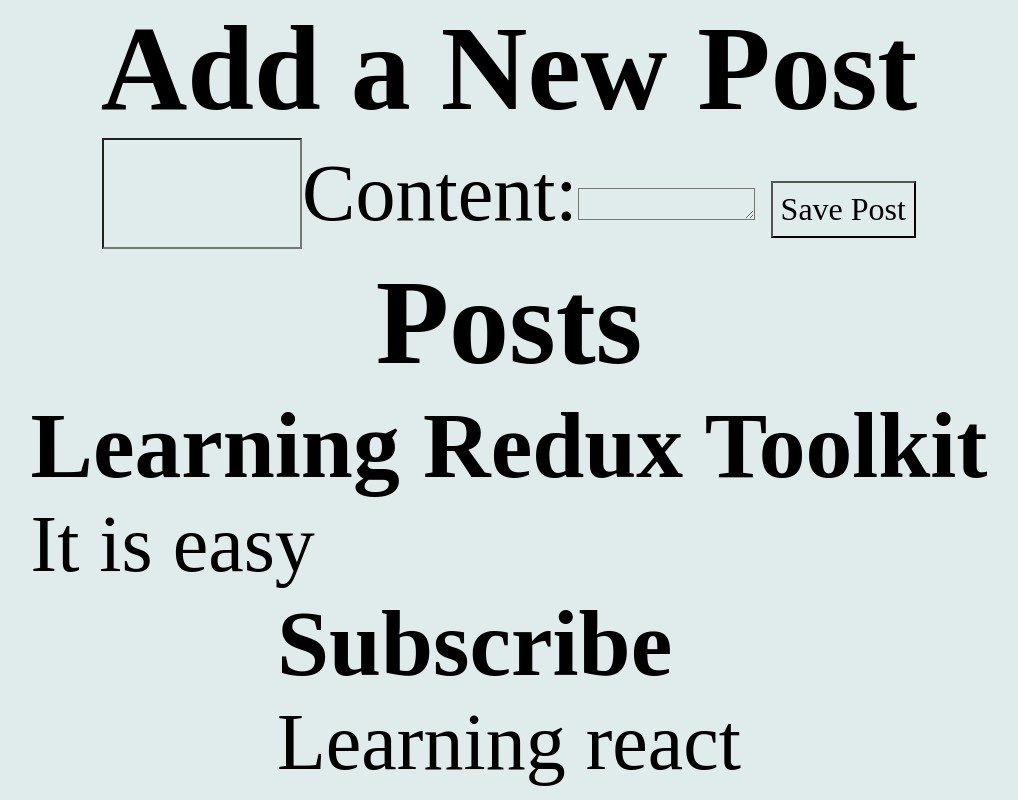
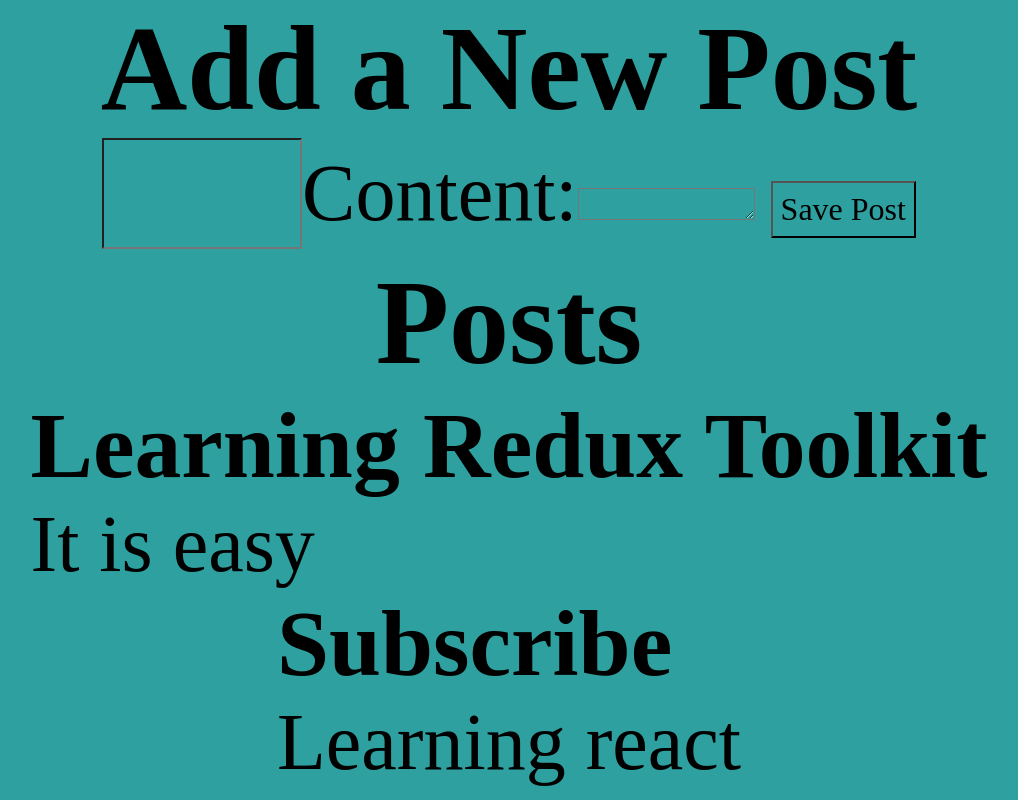
Before and after one commit to vimal336/React-js-projects, a React (Create React App) app in the folder redux-post-app/: page / in a window 1280 px wide. Shown: the top 800 px of the page, without its empty margins (131-1149 px from the left). Built offline with nearby package versions, Linux system fonts and the light colour scheme.

Commit message:
react redux

```diff
--- a/redux-post-app/src/index.css
+++ b/redux-post-app/src/index.css
@@ -2,7 +2,7 @@
   margin: 0;
   padding: 0;
   box-sizing: border-box;
-  background-color: rgb(224, 235, 235);
+  background-color: rgb(47, 160, 160);
 }
 
 body {
```
